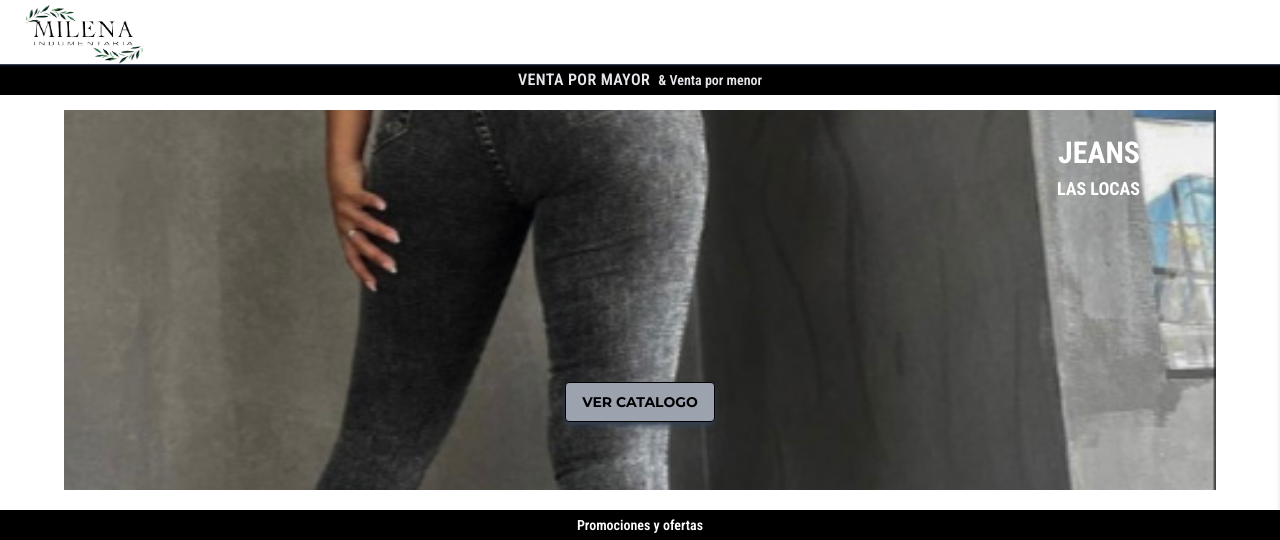
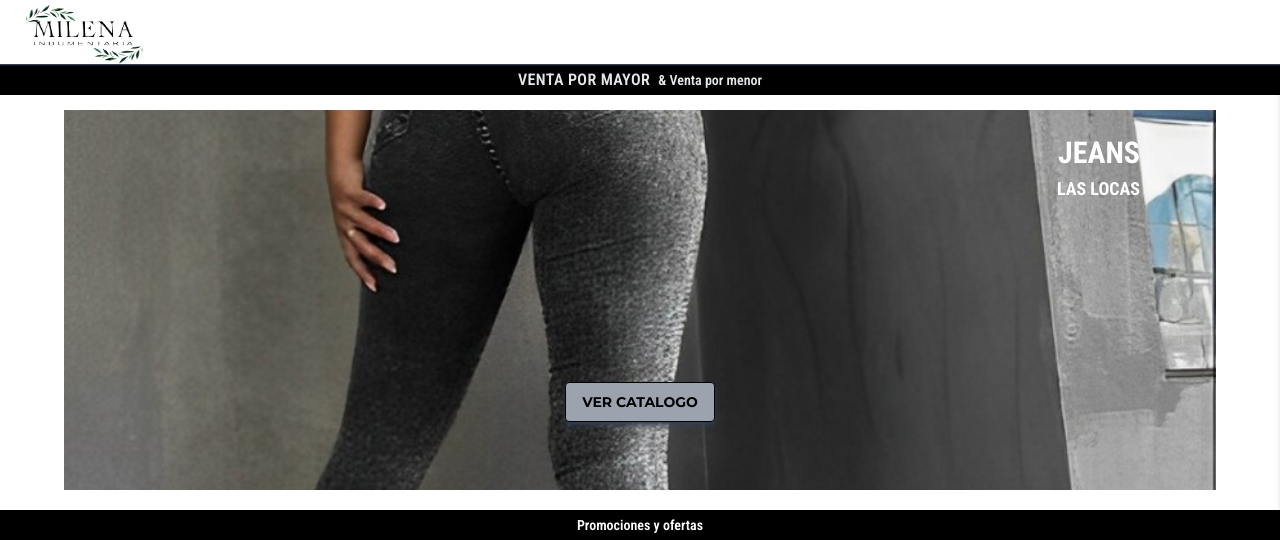
Before and after one commit to LeonAntGon/milena_indumentaria, a Next.js app: page / in a window 1280 px wide. Shown: the top 540 px of the page. Built offline with nearby package versions, Linux system fonts and the light colour scheme.

Commit message:
img improving

```diff
--- a/src/app/components/styles/hero.css
+++ b/src/app/components/styles/hero.css
@@ -1,5 +1,5 @@
 .jeans{
-    background-image: url(/imgs/jeans/negro.jpg);
+    background-image: url(/imgs/jeans/negroimproved.jpg);
     background-size: cover;       /* Asegura que la imagen cubra todo el div */
     background-repeat: no-repeat; /* Evita que la imagen se repita */
     background-position: center;
```
Also changed, not shown: public/imgs/jeans/negroimproved.jpg (added).
